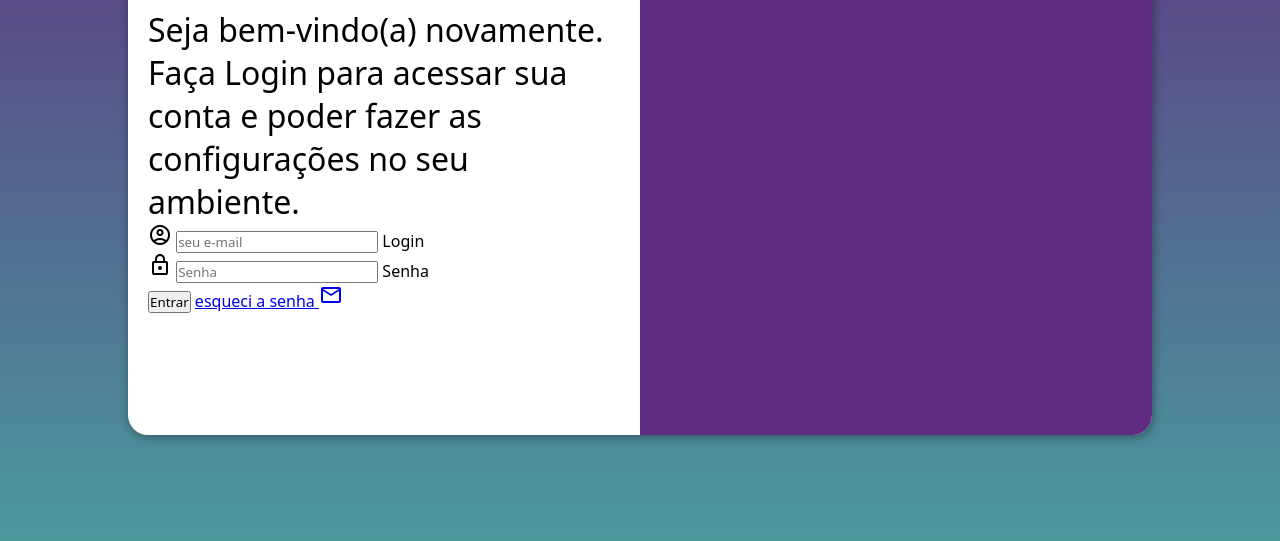
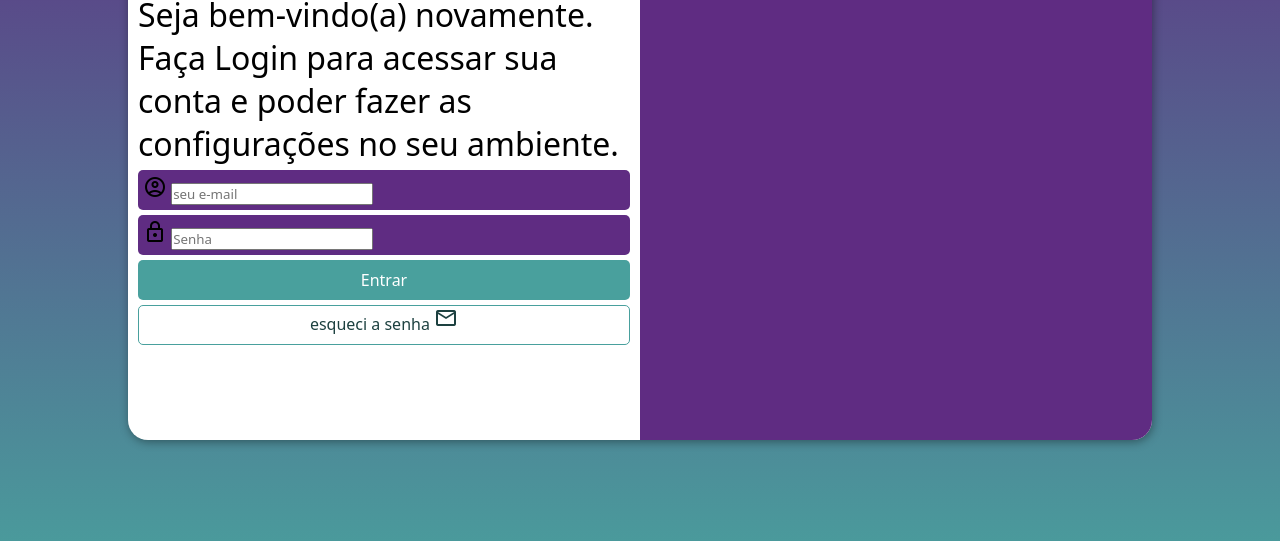
Before and after one commit to AlexandreRamos-dev/projeto-login, a plain HTML site: page index.html in a window 1280 px wide. Shown: the part 215-756 px from the top of the page. Drawn offline with nearby package versions, Linux system fonts and the light colour scheme.

Commit message:
adicionando estilo no campo e botões

```diff
--- a/estilos/style.css
+++ b/estilos/style.css
@@ -33,7 +33,7 @@ section#login {
 
     background-color: #fff;
     width: 250px;
-    height: 500px;
+    height: 510px;
     border-radius: 20px;
     box-shadow: 1px 2px 10px rgba(0, 0, 0, 0.378);
 
@@ -47,12 +47,12 @@ div#imagem {
     background-size: cover;
     background-position: top center;
     background-attachment: fixed;
-    height: 40%;
+    height: 25%;
 }
 
 div#formulario {
     display: block;
-    padding: 20px;
+    padding: 10px;
 }
 
 #formulario > h1 {
@@ -63,3 +63,50 @@ div#formulario {
 #formulario > p {
     font-size: 0.9em;
 }
+
+.campo {
+    display: block;
+    padding: 5px;
+    margin: 5px 0px;
+    background-color: #5f2c82;
+    border-radius: 5px;
+}
+
+.campo > label {
+    display: none;
+}
+
+#entrar {
+    margin-top: 5px;
+    display: block;
+    font-size: 1em;
+    width: 100%;
+    height: 40px;
+    background-color: var(--cor0);
+    color: #fff;
+    border: none;
+    border-radius: 5px;
+    cursor: pointer;
+}
+
+#entrar:hover {
+    background-color: #1d4140;
+}
+
+form > a.botao {
+    display: block;
+    text-align: center;
+    font-size: 1em;
+    width: 100%;
+    height: 40px;
+    margin-top: 5px;
+    color: #1d4140;
+    background-color: transparent;
+    border: 1px solid #49a09d;
+    border-radius: 5px;
+    text-decoration: none;
+}
+
+form > a.botao:hover {
+    background-color: #49a09d;
+}
--- a/index.html
+++ b/index.html
@@ -29,8 +29,8 @@
                         <input type="password" name="senha" id="isenha" placeholder="Senha" autocomplete="current-password" required minlength="8" maxlength="20">
                         <label for="isenha">Senha</label>
                     </div>
-                    <input type="submit" value="Entrar">
-                    <a href="esqueci.html">
+                    <input type="submit" value="Entrar" id="entrar">
+                    <a href="esqueci.html" class="botao">
                         esqueci a senha <span class="material-symbols-outlined">mail</span>
                     </a>
                 </form>
```
